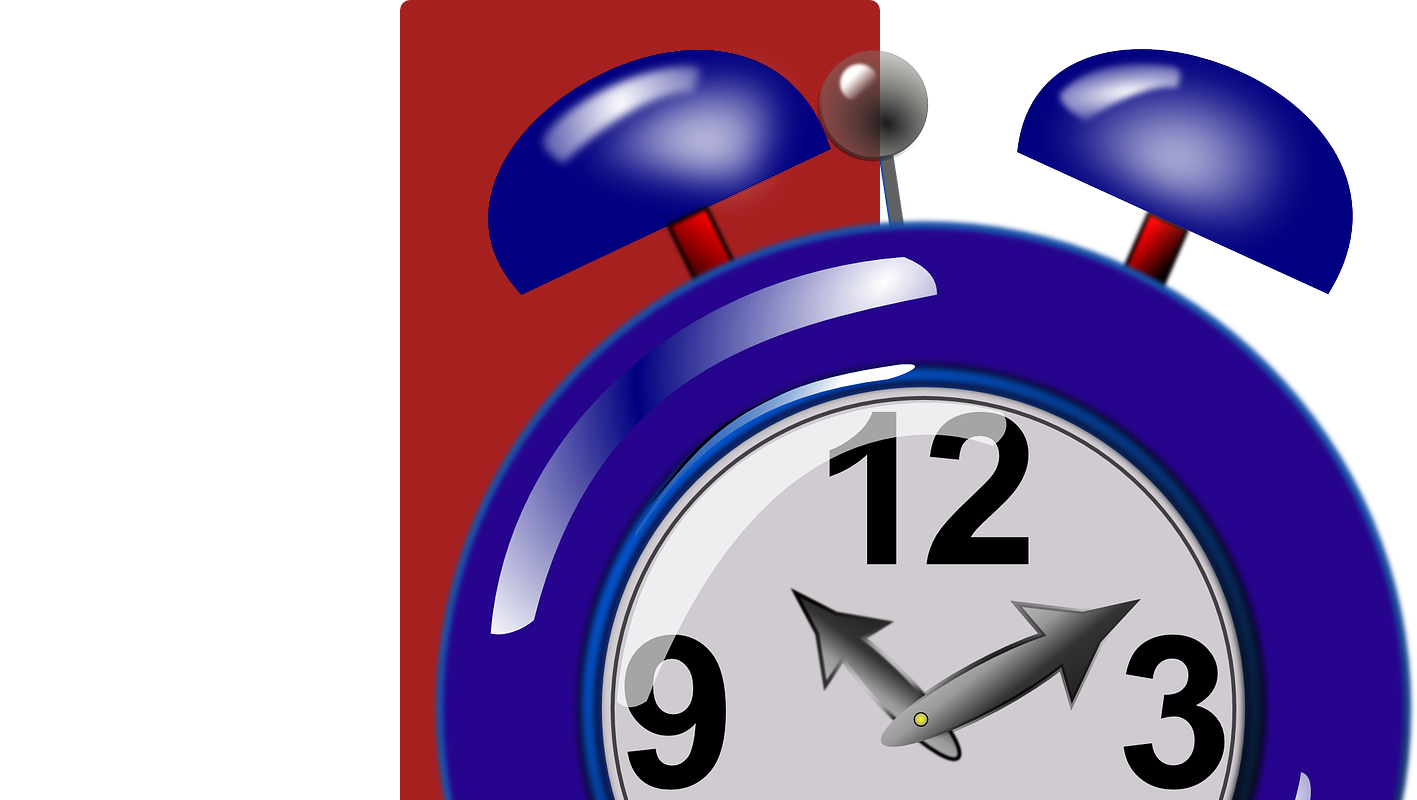
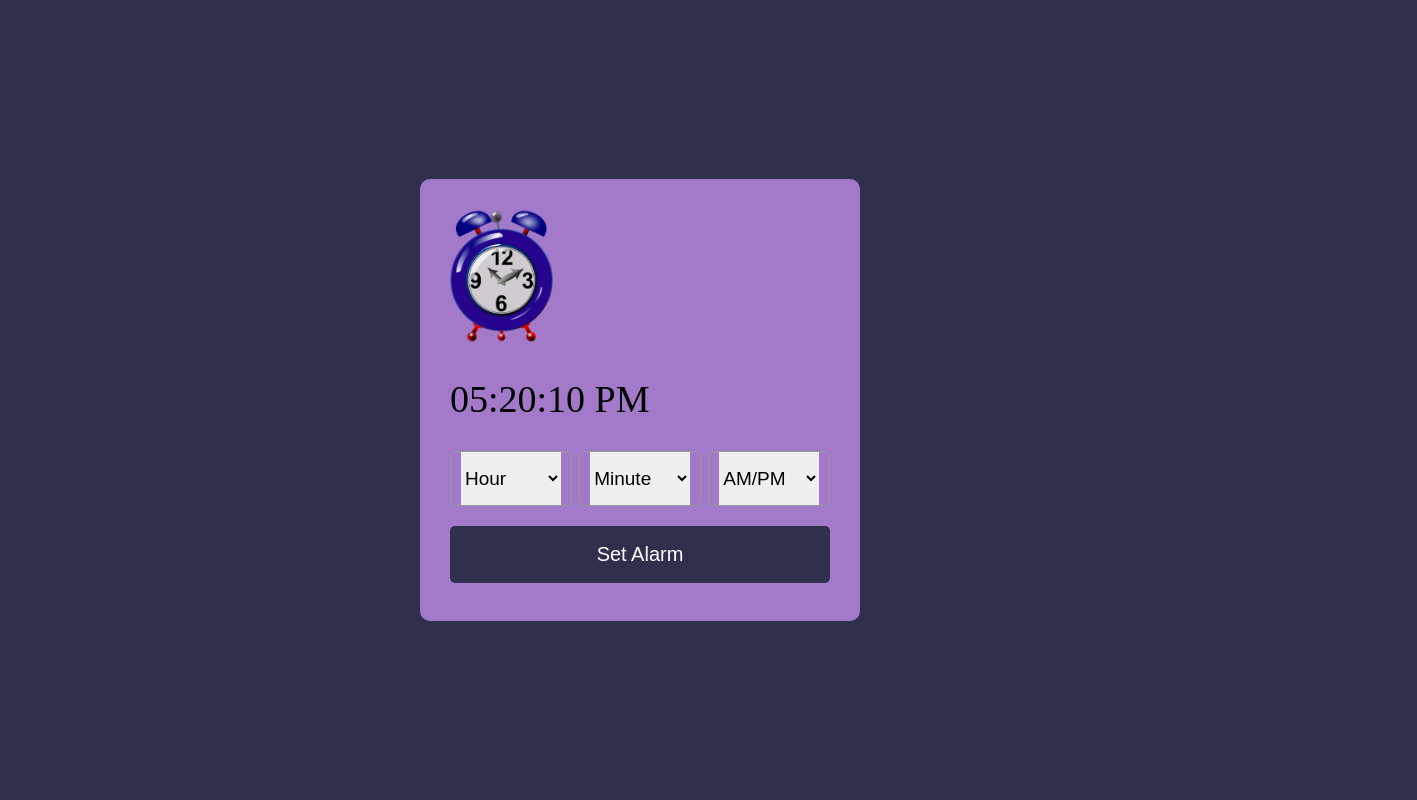
Before and after one commit to Pharniyi/ALARM, a plain HTML site: page index.html in a window 1280 px wide. Shown: the top 800 px of the page, 1417 px wide, since content can reach past the window. Drawn offline with Linux system fonts and the light colour scheme; a web font is replaced by a local one.

Commit message:
Add files via upload

```diff
--- a/css/alarm.css
+++ b/css/alarm.css
@@ -12,49 +12,53 @@ body, .wrapper .content{
 
 body{
     min-height: 100vh;
-    background: transparent;
+    background: rgb(48, 47, 77);
+}
+
+.logo{
+    width: 120px;
 }
 
 .wrapper{
-    width:30rem;
-    background: #a72020;
+    width:440px;
+    background: rgb(163, 121, 201);
     border-radius: 10px;
     flex-direction: column ;
     padding: 30px 30px 38px;
 }
 
-/*.wrapper img{
+.wrapper img{
     max-width: 103px;
-}*/
+}
 
-/*.wrapper h1{
+.wrapper h1{
     font-size: 38px;
     font-weight: 500;
     margin: 30px 0;
     align-items: center;
-}*/
+}
 
-/*.wrapper .content{
+.wrapper .content{
     width: 100%;
     justify-content: space-between;
-}*/
+}
 
-/*.content .column{
+.content .column{
     border-radius: 5px;
     padding: 0 10px;
     border: 1px solid #999;
     width: calc(100% /3 - 5px);
-}*/
+}
 
-/*.column select{
+.column select{
     outline: none;
     border: none;
     height: 53px;
     width: 100%;
     font-size: 19px;
-}*/
+}
 
-/*.wrapper button{
+.wrapper button{
     width: 100%;
     outline: none;
     border: none;
@@ -64,5 +68,5 @@ body{
     font-size: 20px;
     padding: 17px 0;
     border-radius: 5px;
-    background: #4a98f7;
-}*/
+    background: rgb(48, 47, 77);
+}
--- a/index.html
+++ b/index.html
@@ -12,36 +12,30 @@
 </head>
 <body>
     <div class="wrapper">
-        <img src="images/alarm-161067_1280.png" class="width:10px" alt="clock">
+        <img src="images/alarm-161067_1280.png" class="logo" alt="clock">
         <h1>05:20:10 PM</h1>
         <div class="content">
             <div class="column">
                 <select>
                     <option value="Hour" selected hidden>Hour</option>
-                    <option value="01">01</option>
-                    <option value="02">02</option>
-                    <option value="03">03</option>
                 </select>
             </div>
 
             <div class="column">
                 <select>
                     <option value="Minute" selected hidden>Minute</option>
-                    <option value="01">01</option>
-                    <option value="02">02</option>
-                    <option value="03">03</option>
                 </select>
             </div>
 
             <div class="column">
                 <select>
                     <option value="AM/PM" selected hidden>AM/PM</option>
-                    <option value="AM">AM</option>
-                    <option value="PM">PM</option>
                 </select>
             </div>
         </div>
         <button>Set Alarm</button>
     </div>
+
+    <script src="js/alarm.js"></script>
 </body>
 </html>
--- a/js/alarm.js
+++ b/js/alarm.js
@@ -0,0 +1,27 @@
+const selectMenu = document.querySelectorAll('select')
+
+for(let i=12; i>0 ;i--){
+    i= i<10 ? "0" + i : i;
+    let option = `<option value="${i}">${i}</option>`;
+    selectMenu[0].firstElementChild.insertAdjacentHTML("afterend", option);
+}
+
+for(let i=59; i>=0 ;i--){
+    i= i<10 ? "0" + i : i;
+    let option = `<option value="${i}">${i}</option>`;
+    selectMenu[1].firstElementChild.insertAdjacentHTML("afterend", option);
+}
+
+for(let i=2; i>0 ;i--){
+   /*let ampm=i;
+   if (ampm=1){
+    let ampm="AM"
+
+   }
+   else{
+    let ampm="PM"
+   }*/
+   let ampm= i == 1 ? "AM" : "PM" ;
+    let option = `<option value="${ampm}">${ampm}</option>`;
+    selectMenu[2].firstElementChild.insertAdjacentHTML("afterend", option);
+}
```
